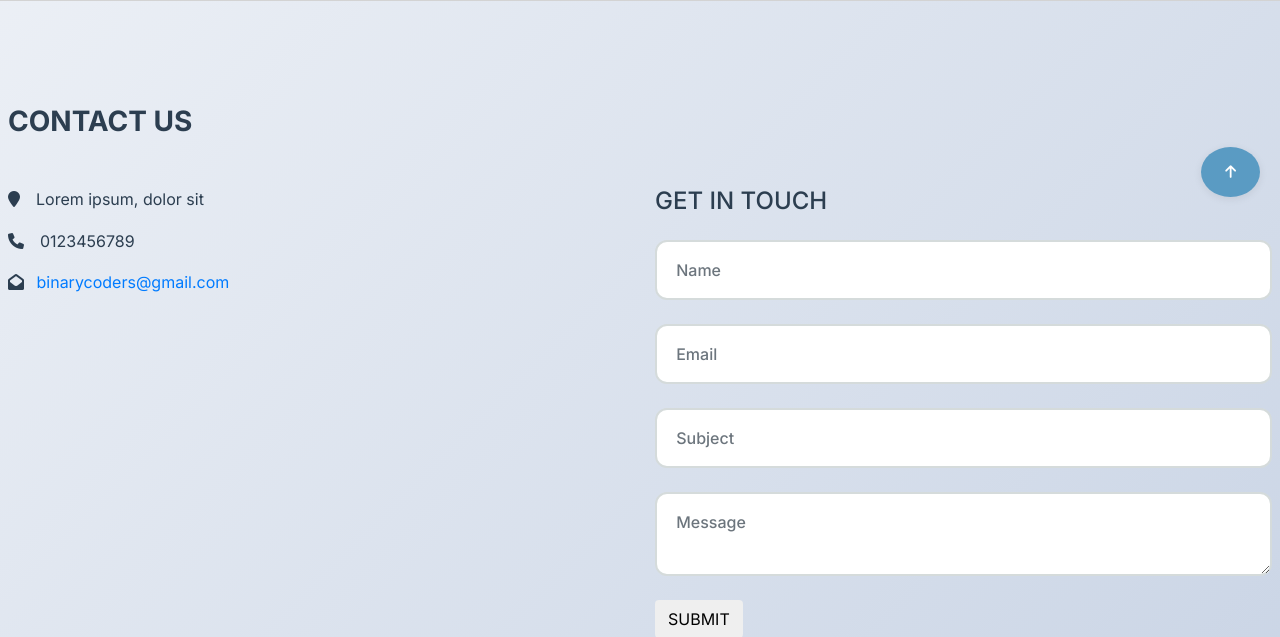
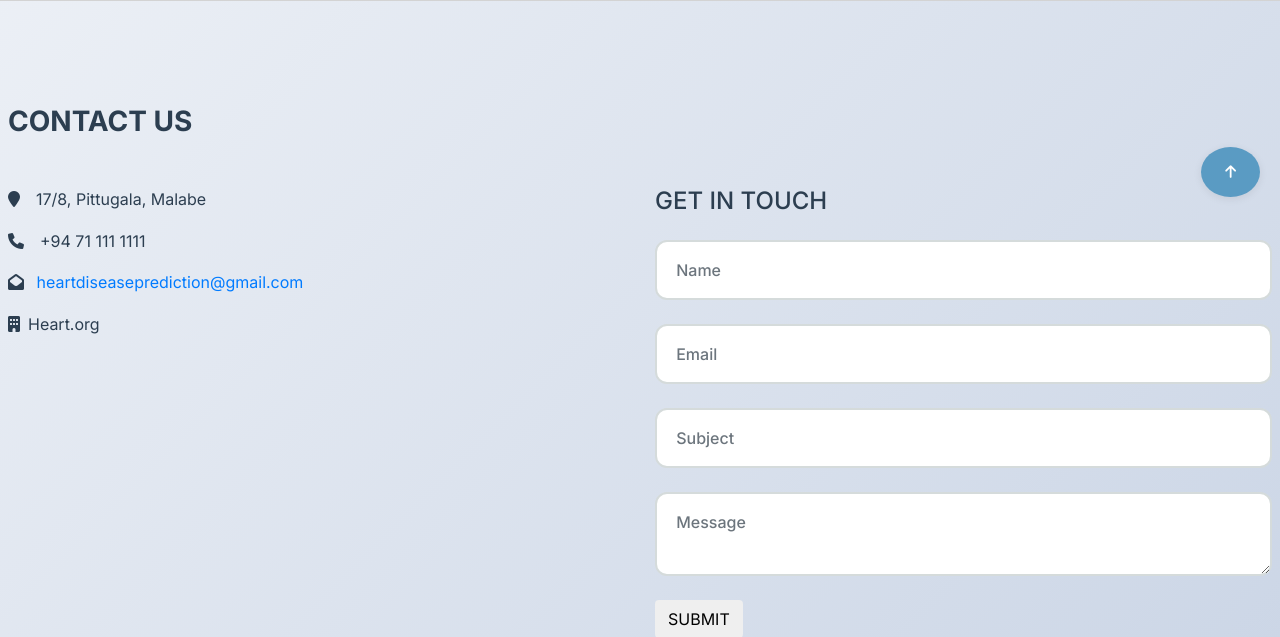
Before and after one commit to sandalisamarasinghe/heart-disease-prediction-fdm, a Django app: page /contact/ in a window 1280 px wide. Shown: the part 583-1220 px from the top of the page. Run offline with Django 3.2, Linux system fonts and the light colour scheme; some libraries are stand-ins or nearby versions.

Commit message:
ui: apply light theme consistently and update contact info to Sri Lankan details

```diff
--- a/apps/core/health/templates/contact.html
+++ b/apps/core/health/templates/contact.html
@@ -2,7 +2,7 @@
 {% load static %}
 {% block body %}
 <div class="map p-2" style="margin-top:6%;border:3px solid lightgray">
-		<iframe style="width:100%;height:400px" src="https://www.google.com/maps/embed?pb=!1m18!1m12!1m3!1d7008.270532603887!2d77.19946512476322!3d28.56570060260679!2m3!1f0!2f0!3f0!3m2!1i1024!2i768!4f13.1!3m3!1m2!1s0x390ce2704247110f%3A0x2d462cca004e2ad0!2sAnsari%20Nagar%20West%2C%20New%20Delhi%2C%20Delhi!5e0!3m2!1sen!2sin!4v1639728812206!5m2!1sen!2sin"
+		<iframe style="width:100%;height:400px" src="https://www.google.com/maps?q=Pittugala,Malabe,Sri%20Lanka&output=embed"
 	allowfullscreen></iframe>
 </div>
 	<div class="contact-w3l py-5" id="contact">
@@ -16,12 +16,15 @@
 				<div class="col-lg-6 contact-agileits-w3layouts">
 
 					<p class="para-agileits-w3layouts">
-						<i class="fa fa-map-marker pr-3"></i>Lorem ipsum, dolor sit</p>
+						<i class="fa fa-map-marker pr-3"></i>17/8, Pittugala, Malabe</p>
 					<p class="para-agileits-w3layouts my-sm-3 my-2">
-						<i class="fa fa-phone pr-3"></i>0123456789</p>
+						<i class="fa fa-phone pr-3"></i>+94 71 111 1111</p>
 					<p class="para-agileits-w3layouts">
 						<i class="fa fa-envelope-open pr-2"></i>
-						<a href="mailto:mail@example.com">binarycoders@gmail.com</a>
+						<a href="mailto:heartdiseaseprediction@gmail.com">heartdiseaseprediction@gmail.com</a>
+					</p>
+					<p class="para-agileits-w3layouts">
+						<i class="fa fa-building pr-2"></i>Heart.org
 					</p>
 				</div>
 				<div class="col-lg-6 regstr-r-w3-agileits mt-lg-0 mt-5">
--- a/apps/core/health/templates/index.html
+++ b/apps/core/health/templates/index.html
@@ -403,9 +403,10 @@
 			</div>
 			<div class="footer-section">
 				<h3>Contact Info</h3>
-				<p><i class="fas fa-envelope me-2"></i> info@heartprediction.com</p>
-				<p><i class="fas fa-phone me-2"></i> +1 (555) 123-4567</p>
-				<p><i class="fas fa-map-marker-alt me-2"></i> Medical Center, City</p>
+				<p><i class="fas fa-building me-2"></i> Heart.org</p>
+				<p><i class="fas fa-envelope me-2"></i> heartdiseaseprediction@gmail.com</p>
+				<p><i class="fas fa-phone me-2"></i> +94 71 111 1111</p>
+				<p><i class="fas fa-map-marker-alt me-2"></i> 17/8, Pittugala, Malabe</p>
 			</div>
 		</div>
 		<div class="footer-bottom">
```
